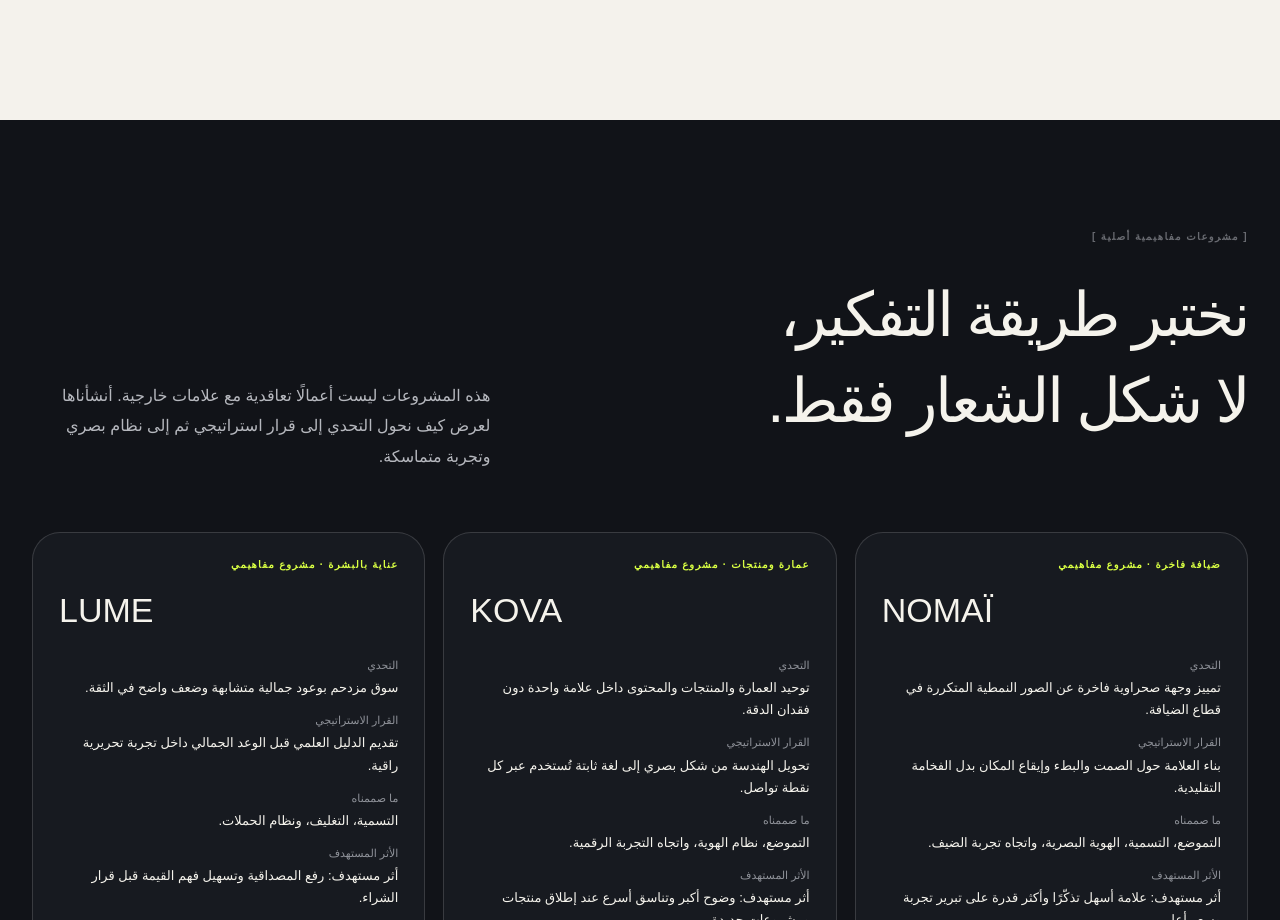
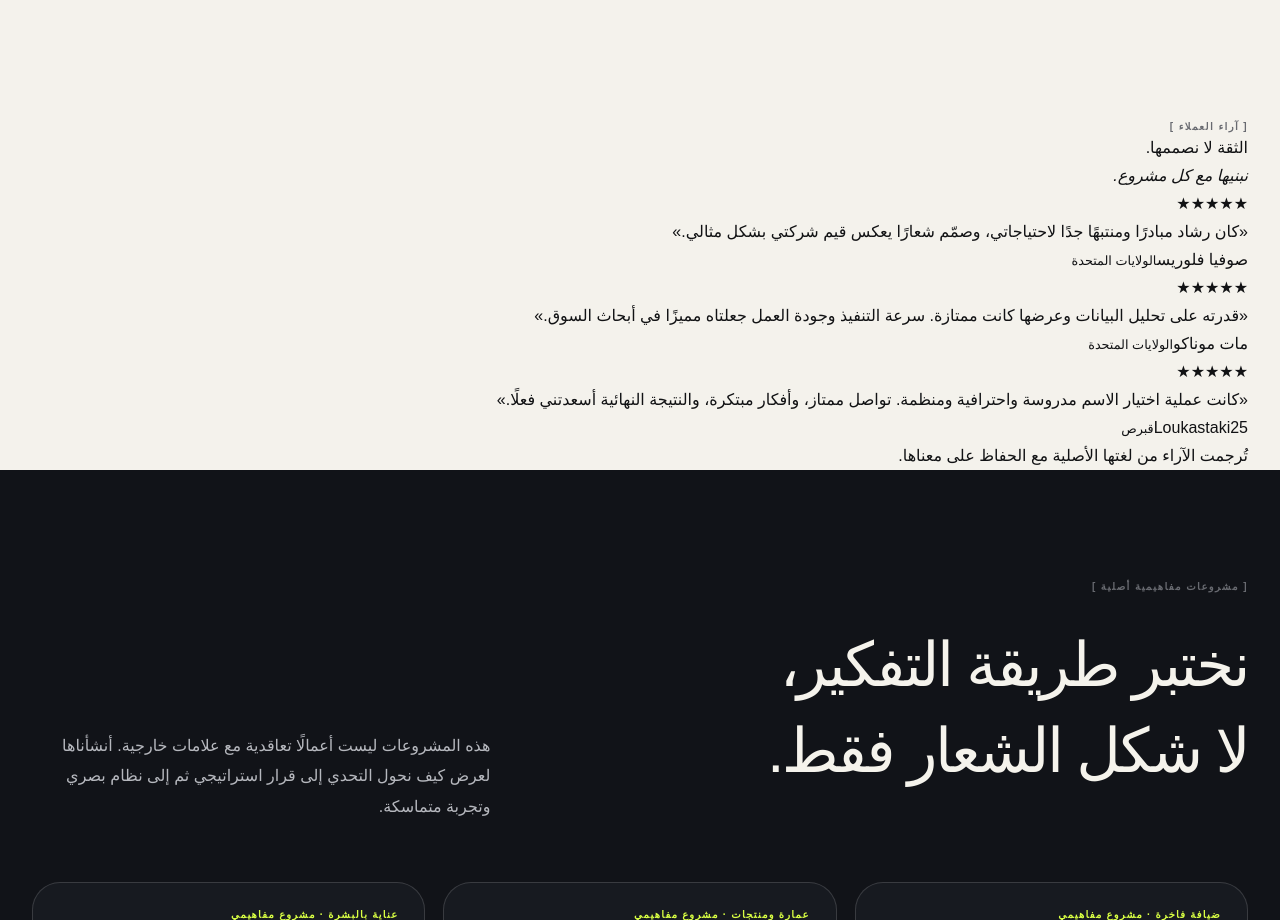
Before and after one commit to mohammedrashad2011-ui/Dewank-2026-website, a Next.js app: page /work in a window 1280 px wide. Shown: the part 4320-5240 px from the top of the page. Built offline with nearby package versions, Linux system fonts and the light colour scheme; a web font is replaced by a local one.

Commit message:
Add Arabic client testimonials

```diff
--- a/app/work/page.tsx
+++ b/app/work/page.tsx
@@ -43,6 +43,24 @@ const concepts = [
     decision: "تقديم الدليل العلمي قبل الوعد الجمالي داخل تجربة تحريرية راقية.",
     scope: "التسمية، التغليف، ونظام الحملات.",
     impact: "أثر مستهدف: رفع المصداقية وتسهيل فهم القيمة قبل قرار الشراء.",
+  },
+];
+
+const testimonials = [
+  {
+    quote: "كان رشاد مبادرًا ومنتبهًا جدًا لاحتياجاتي، وصمّم شعارًا يعكس قيم شركتي بشكل مثالي.",
+    name: "صوفيا فلوريس",
+    country: "الولايات المتحدة",
+  },
+  {
+    quote: "قدرته على تحليل البيانات وعرضها كانت ممتازة. سرعة التنفيذ وجودة العمل جعلتاه مميزًا في أبحاث السوق.",
+    name: "مات موناكو",
+    country: "الولايات المتحدة",
+  },
+  {
+    quote: "كانت عملية اختيار الاسم مدروسة واحترافية ومنظمة. تواصل ممتاز، وأفكار مبتكرة، والنتيجة النهائية أسعدتني فعلًا.",
+    name: "Loukastaki25",
+    country: "قبرص",
   },
 ];
 
@@ -121,6 +139,28 @@ export default function WorkPage() {
         <Link className="button secondary identity-work-cta" href="/branding">اكتشف خدمة الهوية البصرية <span>←</span></Link>
       </section>
 
+      <section className="testimonials-section" aria-labelledby="testimonials-title">
+        <div className="shell">
+          <div className="testimonials-head">
+            <span className="section-label">[ آراء العملاء ]</span>
+            <h2 id="testimonials-title">الثقة لا نصممها.<br/><em>نبنيها مع كل مشروع.</em></h2>
+          </div>
+          <div className="testimonials-grid">
+            {testimonials.map((testimonial, index) => (
+              <figure className={`testimonial-card${index === 0 ? " featured" : ""}`} key={testimonial.name}>
+                <div className="testimonial-stars" aria-label="5 من 5 نجوم">★★★★★</div>
+                <blockquote>«{testimonial.quote}»</blockquote>
+                <figcaption>
+                  <span>{testimonial.name}</span>
+                  <small>{testimonial.country}</small>
+                </figcaption>
+              </figure>
+            ))}
+          </div>
+          <p className="testimonials-note">تُرجمت الآراء من لغتها الأصلية مع الحفاظ على معناها.</p>
+        </div>
+      </section>
+
       <section className="concepts-section">
         <div className="shell">
           <div className="concepts-head">
```
